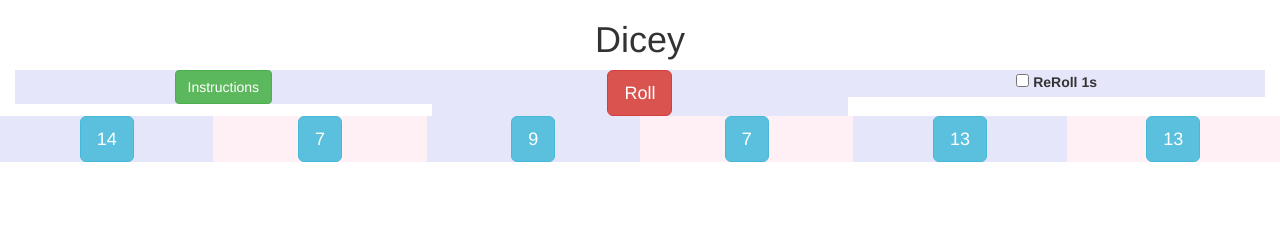
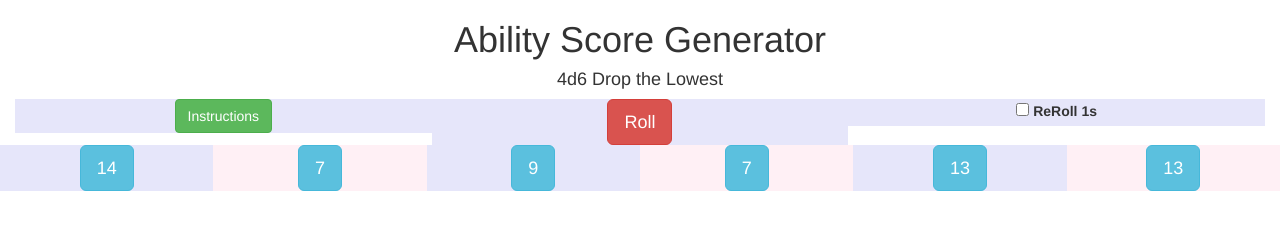
Before and after one commit to ZacBirgen/Dicey, a website: page static/index.html in a window 1280 px wide. Drawn offline with nearby package versions, Linux system fonts and the light colour scheme.

Commit message:
Changed Title

```diff
--- a/static/css/index.css
+++ b/static/css/index.css
@@ -5,3 +5,7 @@ body {
 h1 {
     text-align: center;
 }
+
+h4 {
+    text-align: center;
+}
--- a/static/index.html
+++ b/static/index.html
@@ -14,7 +14,8 @@
         <script src="dice.js"></script>
 
         <div class="container-fluid">
-            <h1>Dicey</h1>
+            <h1>Ability Score Generator</h1>
+            <h4>4d6 Drop the Lowest</h4>
               <div class="row"></div>
                 <div class="col-sm-4 text-center" style="background-color:lavender;">
                     <button class="btn btn-success" data-toggle="modal" data-target="#myModal">Instructions</button>
```
